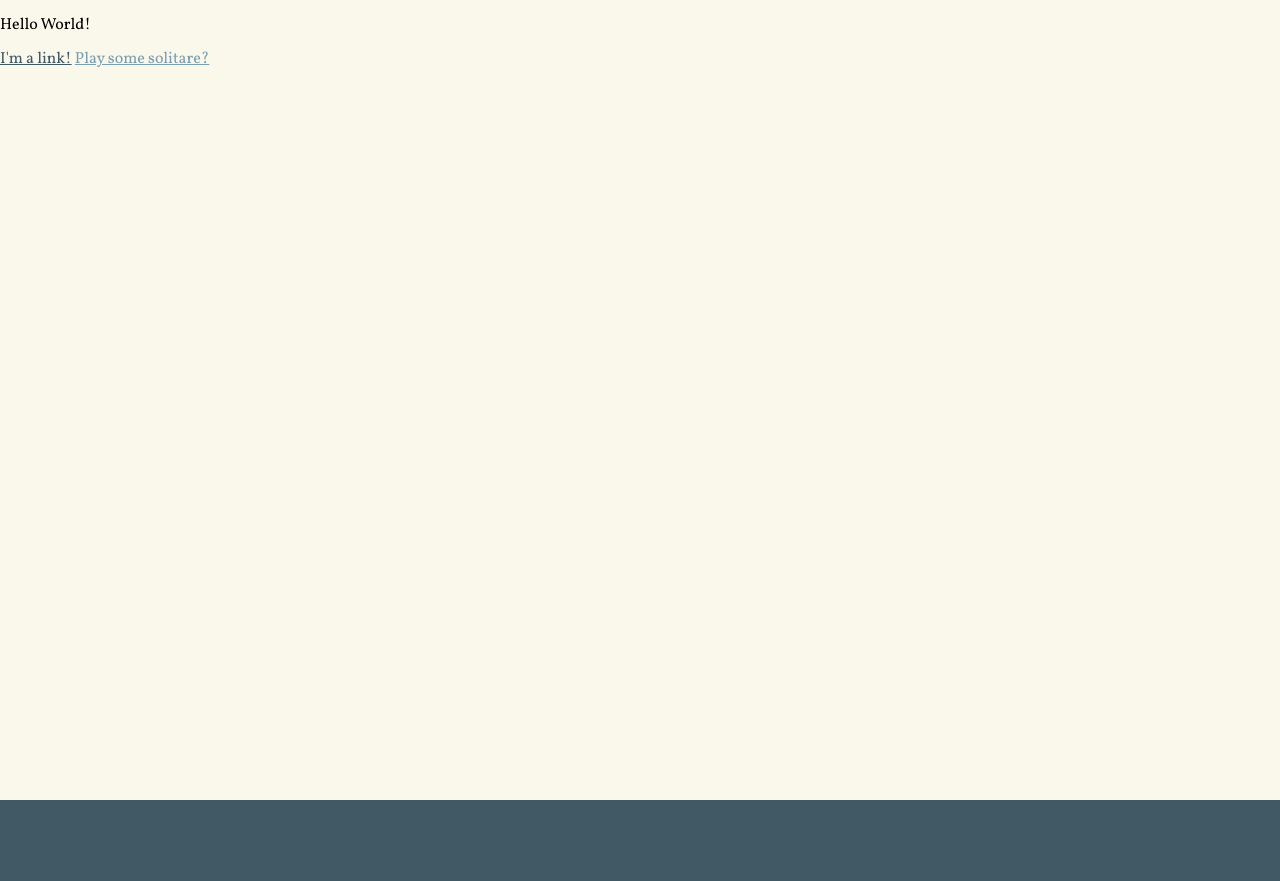
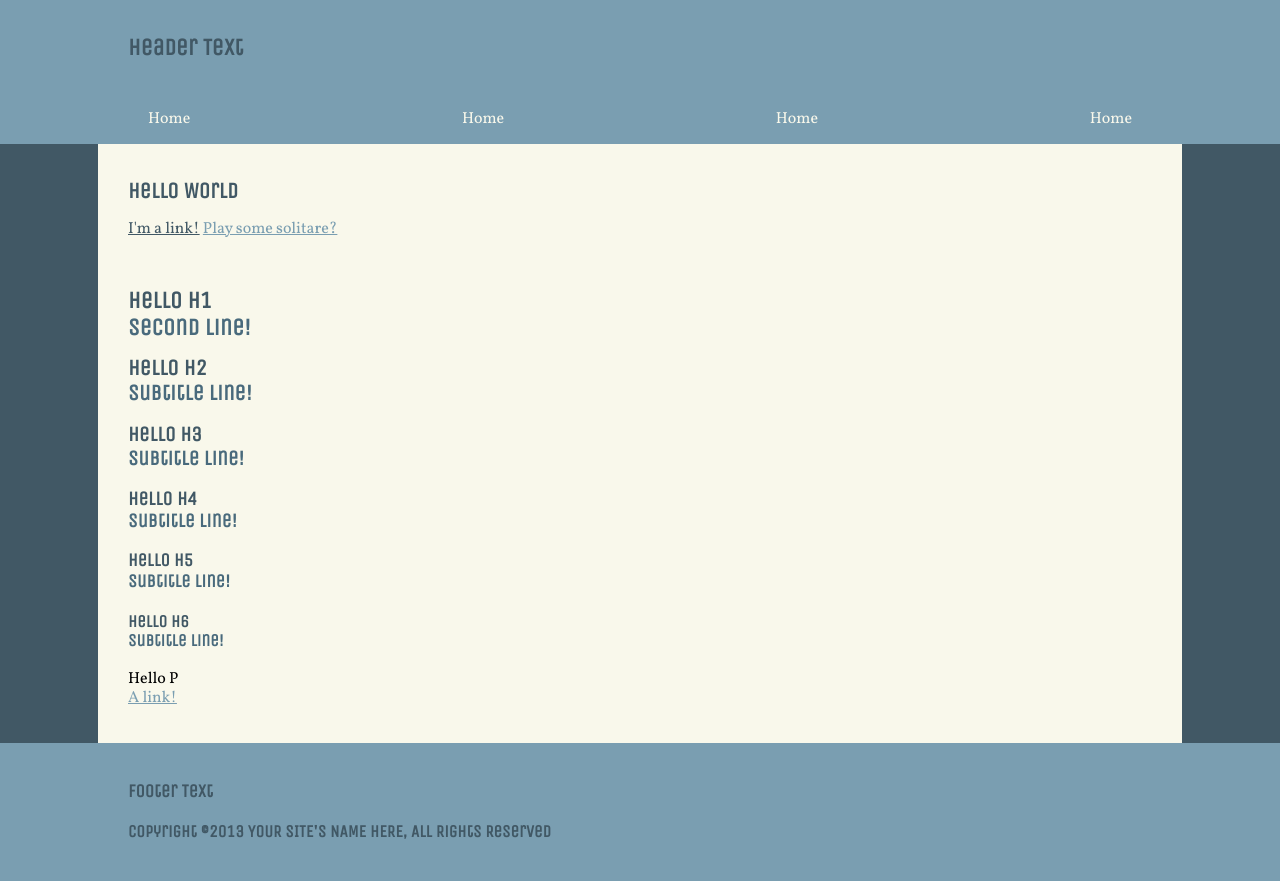
Before and after one commit to dCremins/Devin-Boilerplate, a website: page index.html in a window 1280 px wide. Before the commit the page ends 800 px from the top, so only its background shows below. Drawn offline with nearby package versions, Linux system fonts and the light colour scheme.

Commit message:
atomic design
switch sass structure and add comments for Chez

```diff
--- a/app/scss/partials/_base.scss
+++ b/app/scss/molecules/_base.scss
@@ -12,39 +12,20 @@ body {
   header,
   footer {
     background-color: $secondary-color;
-    flex-shrink: 0; /* 2 */
+    flex-shrink: 0; // 2
   }
 
   main {
     background-color: $container-color;
-    flex: 1 0 auto; /* 2 */
+    flex: 1 0 auto; // 2
     width: 100%;
 
     &::after {
-      content: '\00a0'; /* &nbsp; */
+      content: "\00a0"; // &nbsp;
       display: block;
       margin-top: var(--space);
-      height: 0px;
+      height: 0;
       visibility: hidden;
     }
   }
-
-  .container {
-    margin: 0 auto;
-    padding: 20px 30px;
-    width: 100%;
-
-    @include breakpoint(700px) {
-      width: 80%;
-    }
-  }
 }
-// Flex Boxes
-.flex {
-  display: flex;
-  flex-flow: row wrap;
-
-  .column {
-    flex: 1;
-  }
-}
--- a/app/scss/partials/_type.scss
+++ b/app/scss/molecules/_type.scss
@@ -18,26 +18,31 @@ h1 {
   font-size: ms(6);
   margin: ms(-8) auto;
 }
+
 h2 {
   @extend %headers;
   font-size: ms(5);
   margin: ms(-6) auto;
 }
+
 h3 {
   @extend %headers;
   font-size: ms(4);
   margin: ms(-4) auto;
 }
+
 h4 {
   @extend %headers;
   font-size: ms(3);
   margin: ms(-2) auto;
 }
+
 h5 {
   @extend %headers;
   font-size: ms(2);
   margin: ms(0) auto;
 }
+
 h6 {
   @extend %headers;
   font-size: ms(1);
--- /dev/null
+++ b/app/scss/organisms/_container.scss
@@ -0,0 +1,19 @@
+.container {
+  margin: 0 auto;
+  padding: 20px 30px;
+  width: 100%;
+
+  @include breakpoint(700px) {
+    width: 80%;
+  }
+}
+
+// Flex Boxes
+.flex {
+  display: flex;
+  flex-flow: row wrap;
+
+  .column {
+    flex: 1;
+  }
+}
--- a/app/scss/partials/_nav.scss
+++ b/app/scss/organisms/_nav.scss
@@ -1,22 +1,22 @@
 nav {
+  width: 100%;
   margin: 0 auto;
   padding: 0 30px;
-  width: 100%;
 
   @include breakpoint(700px) {
     width: 80%;
   }
+
   ul {
     display: flex;
+    justify-content: space-between;
     flex-flow: row wrap;
-    justify-content: space-between;
     list-style: none;
     margin: 0;
     padding: 0;
   }
 
   li {
-    //flex: 1;
     margin-left: 10px;
 
     &:first-child {
@@ -25,7 +25,6 @@ nav {
   }
 
   @include linx($accent-color, $brand-color, $brand-color, $brand-color);
-
   a {
     display: block;
     padding: 15px 20px;
--- a/index.html
+++ b/index.html
@@ -1,25 +1,88 @@
+
 <!DOCTYPE html>
 <html lang="en">
   <head>
     <title>Hello World</title>
-    <meta name="viewport" content="width=device-width, initial-scale=1">
-    <meta charset="utf-8">
+    <meta name="viewport" content="width=device-width, initial-scale=1" />
+    <meta charset="utf-8" />
 <!-- Normalize.css Style Reset -->
-    <link rel="stylesheet" href="./css/normalize.css">
+    <link rel="stylesheet" href="./css/normalize.css" />
 <!-- Main Style -->
-    <link rel="stylesheet" href="./css/style.css"
+    <link rel="stylesheet" href="./css/style.css" />
   </head>
   <body>
-    <main>
-      <p>
-        Hello World!
-      </p>
+    <header>
+      <div class="container">
+        <h1>
+          Header Text
+        </h1>
+      </div>
+      <nav>
+        <ul>
+          <li>
+            <a href="www.dictionary.com/browse/lucky">Home</a>
+          </li>
+          <li>
+            <a href="www.dictionary.com/browse/lucky">Home</a>
+          </li>
+          <li>
+            <a href="www.dictionary.com/browse/lucky">Home</a>
+          </li>
+          <li>
+            <a href="www.dictionary.com/browse/lucky">Home</a>
+          </li>
+        </ul>
+      </nav>
+    </header>
+    <main class="container">
+      <h2>
+        Hello World
+      </h2>
       <p>
         <a href="">I'm a link!</a>
         <a href="https://www.google.com/search?rlz=1C5CHFA_enUS711US712&q=solitaire&spell=1&sa=X&ved=0ahUKEwjNje3I75rUAhXq1IMKHUwkAJsQvwUIIygA">
           Play some solitare?
         </a>
       </p>
+
+      <br />
+
+      <h1>
+        Hello H1 <br />
+        <span class="subtitle">Second line!</span>
+      </h1>
+      <h2>
+        Hello H2 <br />
+        <span class="subtitle">Subtitle line!</span>
+      </h2>
+      <h3>
+        Hello H3 <br />
+        <span class="subtitle">Subtitle line!</span>
+      </h3>
+      <h4>
+        Hello H4 <br />
+        <span class="subtitle">Subtitle line!</span>
+      </h4>
+      <h5>
+        Hello H5 <br />
+        <span class="subtitle">Subtitle line!</span>
+      </h5>
+      <h6>
+        Hello H6 <br />
+        <span class="subtitle">Subtitle line!</span>
+      </h6>
+      <p>
+        Hello P <br />
+        <a href="https://www.wikipedia.org/">A link!</a>
+      </p>
     </main>
+    <footer>
+      <div class="container">
+        <h5>
+          Footer Text
+        </h5>
+        <h6>Copyright ©2013 YOUR SITE'S NAME HERE, All Rights Reserved</h6>
+      </div>
+    </footer>
   </body>
 </html>
```
Also changed, not shown: app/scss/atoms/_accessibility.scss (renamed from app/scss/partials/_accessibility.scss, +11 -9 lines), app/scss/atoms/_variables.scss (renamed from app/scss/partials/_variables.scss, +5 -4 lines), app/scss/style.scss (+17 -7 lines), gulpfile.js (+16 -8 lines), .scss-lint.yml, 1 other file.
